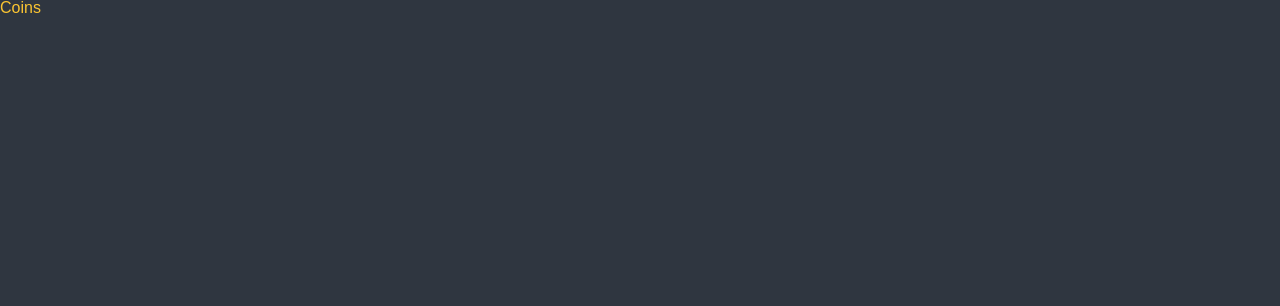
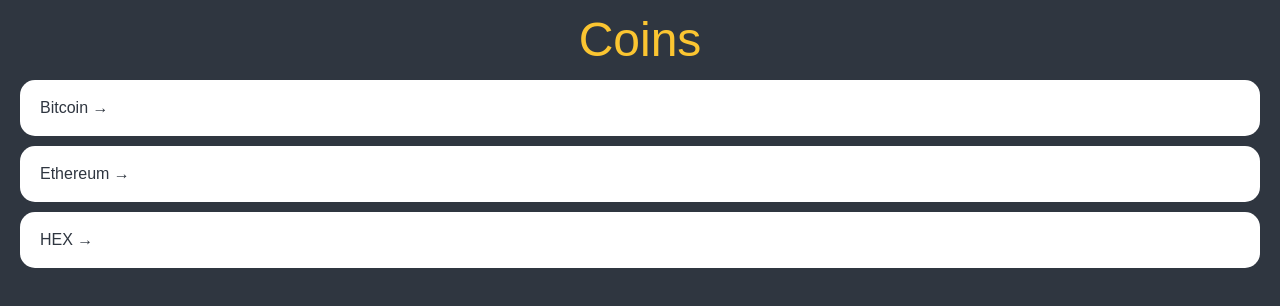
Before and after one commit to comographer/react-masterclass, a React (Create React App) app: page / in a window 1280 px wide. Shown: the top 306 px of the page. Built offline with nearby package versions, Linux system fonts and the light colour scheme.

Commit message:
4.2 Home part One

```diff
--- a/src/App.tsx
+++ b/src/App.tsx
@@ -56,6 +56,7 @@
 }
 a {
   text-decoration: none;
+  color: inherit;
 }
 `;
 
--- a/src/routes/Coins.tsx
+++ b/src/routes/Coins.tsx
@@ -1,10 +1,83 @@
 import styled from "styled-components";
+import { Link } from "react-router-dom";
+
+const Container = styled.div`
+  padding: 0px 20px;
+`;
+
+const Header = styled.header`
+  height: 10vh;
+  display: flex;
+  justify-content: center;
+  align-items: center;
+`;
+
+const CoinsList = styled.ul``;
+
+const Coin = styled.li`
+  background-color: white;
+  color: ${(props) => props.theme.bgColor};
+  border-radius: 15px;
+  margin-bottom: 10px;
+  a {
+    padding: 20px;
+    display: block;
+    transition: color 0.2s ease-in-out;
+  }
+  &:hover {
+    color: ${(props) => props.theme.accentColor};
+  }
+`;
 
 const Title = styled.h1`
+  font-size: 48px;
   color: ${(props) => props.theme.accentColor};
 `;
 
+const coins = [
+  {
+    id: "btc-bitcoin",
+    name: "Bitcoin",
+    symbol: "BTC",
+    rank: 1,
+    is_new: false,
+    is_active: true,
+    type: "coin",
+  },
+  {
+    id: "eth-ethereum",
+    name: "Ethereum",
+    symbol: "ETH",
+    rank: 2,
+    is_new: false,
+    is_active: true,
+    type: "coin",
+  },
+  {
+    id: "hex-hex",
+    name: "HEX",
+    symbol: "HEX",
+    rank: 3,
+    is_new: false,
+    is_active: true,
+    type: "token",
+  },
+];
+
 function Coins() {
-  return <Title>Coins</Title>;
+  return (
+    <Container>
+      <Header>
+        <Title>Coins</Title>
+      </Header>
+      <CoinsList>
+        {coins.map((coin) => (
+          <Coin key={coin.id}>
+            <Link to={`/${coin.id}`}>{coin.name} &rarr;</Link>
+          </Coin>
+        ))}
+      </CoinsList>
+    </Container>
+  );
 }
 export default Coins;
```
